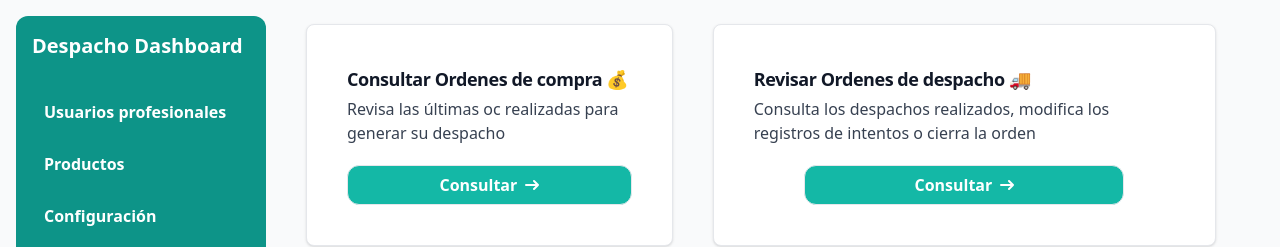
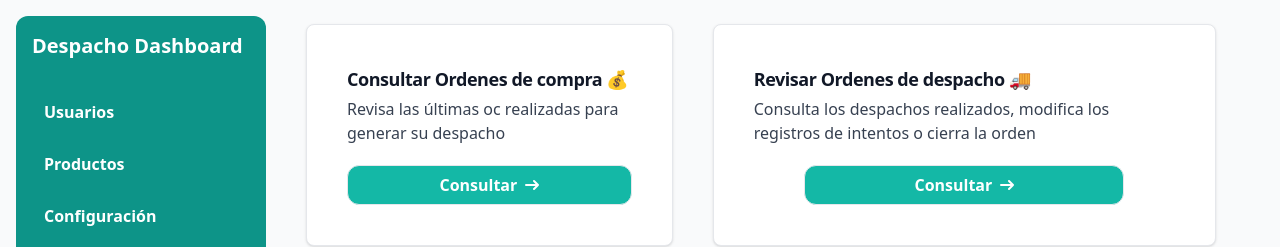
Before and after one commit to Ekkondido/Innovatech, a React (Vite) app in the folder front_despacho/: page / in a window 1280 px wide. Shown: the top 247 px of the page. Built offline with nearby package versions, Linux system fonts and the light colour scheme.

Commit message:
Se cambia el nombre Usuarios profesionales a usuarios
eso

```diff
--- a/front_despacho/src/componentes/Layouts/Navbar.jsx
+++ b/front_despacho/src/componentes/Layouts/Navbar.jsx
@@ -11,7 +11,7 @@ function Navbar() {
             href="#"
             className="block font-bold py-2 px-3 hover:bg-teal-700 rounded"
           >
-            Usuarios profesionales
+            Usuarios
           </a>
         </li>
         <li>
```
